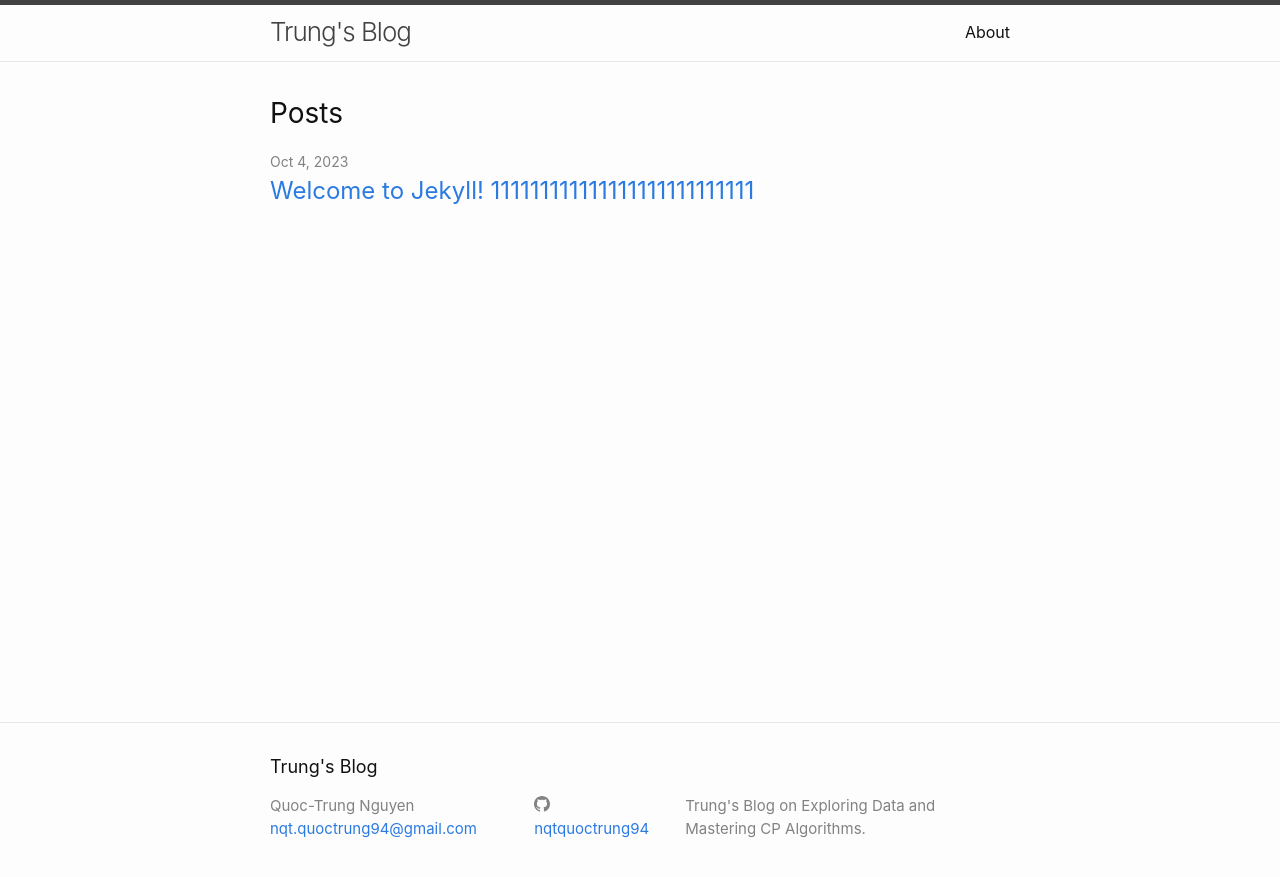
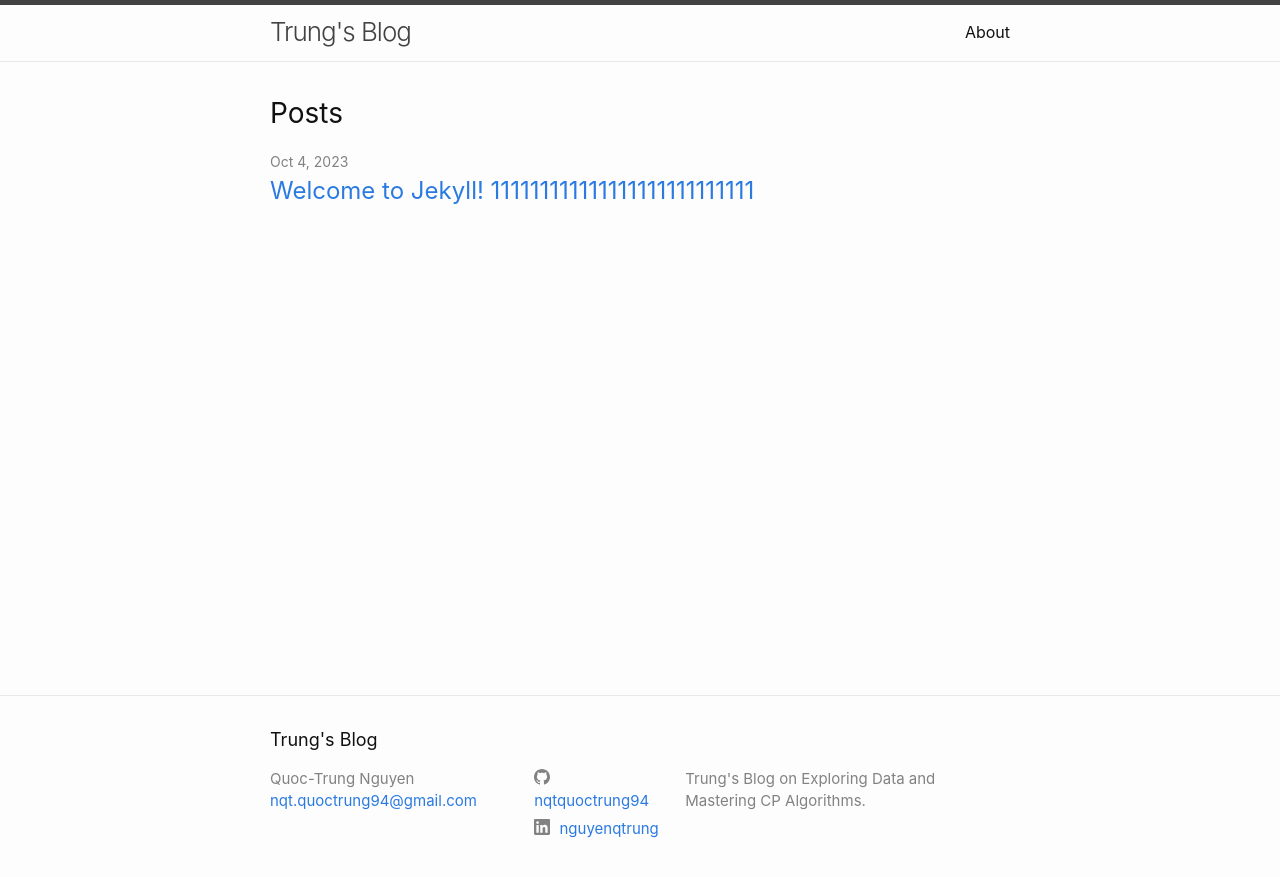
Before and after one commit to nqtquoctrung94/my-blog, a Jekyll site: the page built from index.markdown, in a window 1280 px wide. Shown: the top 877 px of the page. Built offline with Jekyll 4.4.1, drawn with Linux system fonts in a browser that asks for light colours.

Commit message:
added linkedin username

```diff
--- a/_config.yml
+++ b/_config.yml
@@ -1,6 +1,10 @@
 # If you need help with YAML syntax, here are some quick references for you:
 # https://learn-the-web.algonquindesign.ca/topics/markdown-yaml-cheat-sheet/#yaml
 # https://learnxinyminutes.com/docs/yaml/
+
+# For local live reload, use this
+#     bundle exec jekyll serve --livereload
+
 
 title: Trung's Blog
 email: nqt.quoctrung94@gmail.com
@@ -12,7 +16,8 @@ url: "https://nqtquoctrung94.github.io"
 author: Quoc-Trung Nguyen
 
 # twitter_username: jekyllrb
-github_username:  nqtquoctrung94
+github_username: nqtquoctrung94
+linkedin_username: nguyenqtrung
 
 # theme: minima
 plugins:
```
